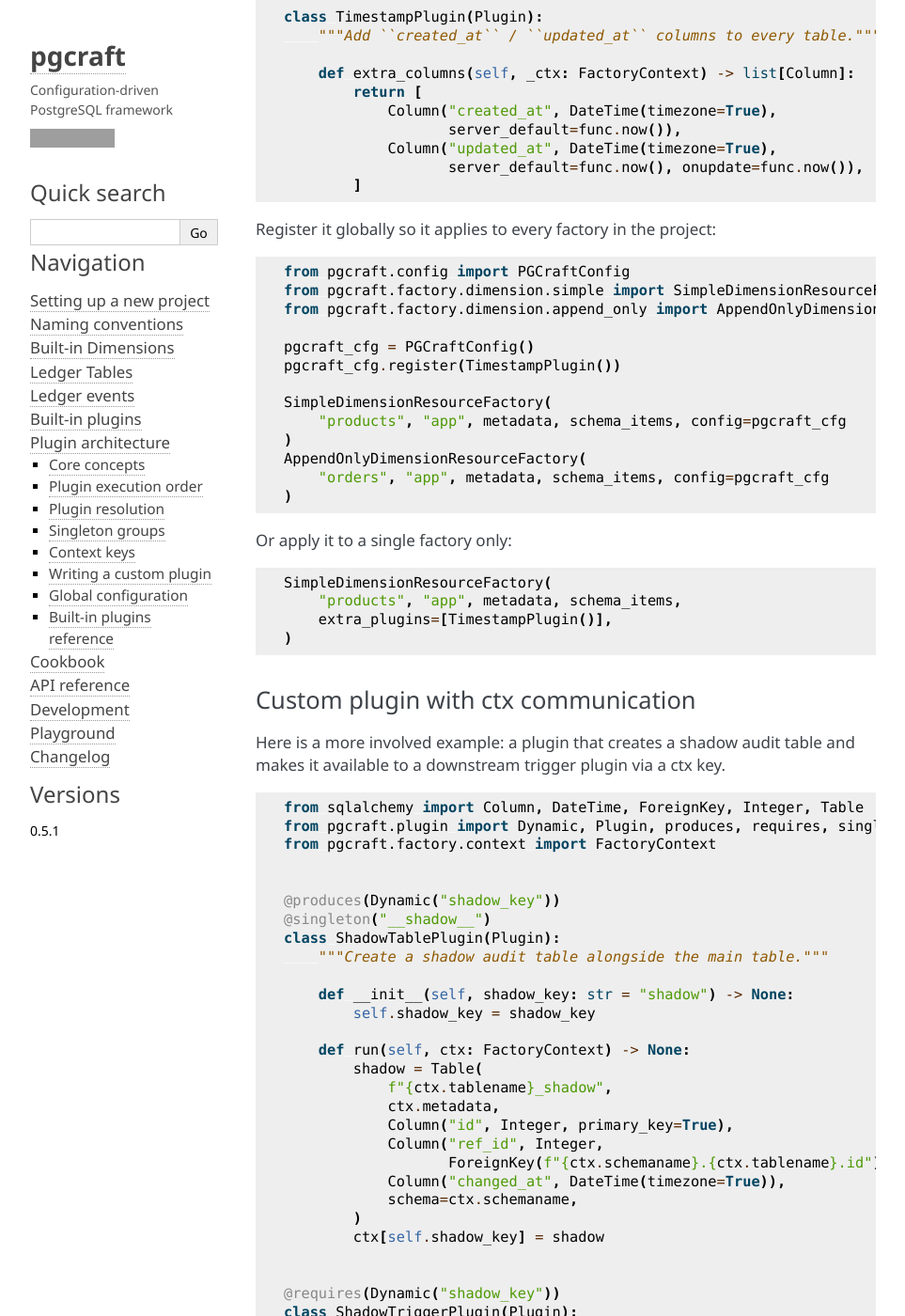
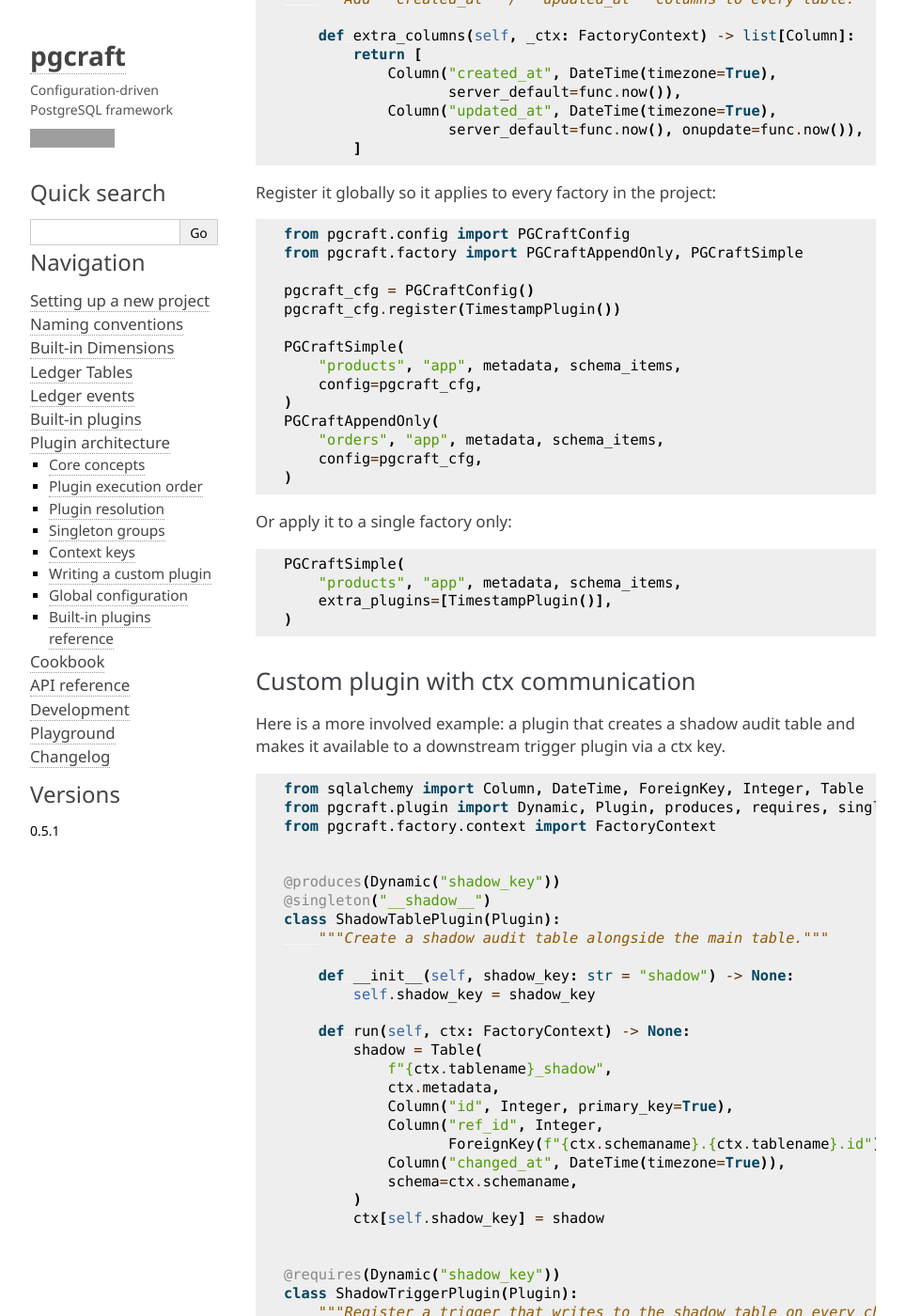
Before and after one commit to roddarjohn/cave, a Sphinx documentation site: the page built from docs/plugins.rst, in a window 1280 px wide and 1400 px high, scrolled down 6861 px. Shown: the whole window at 94% size, without its empty margins (148-1111 px from the left). Built offline with Sphinx 7.4.7, drawn with Linux system fonts in a browser that asks for light colours; some of the changed text lies outside the part shown; grey boxes are pictures that could not be loaded.

Commit message:
Plugin rework

```diff
--- a/docs/plugins.rst
+++ b/docs/plugins.rst
@@ -59,13 +59,12 @@
 
 .. code-block:: python
 
-   class SimpleDimensionResourceFactory(ResourceFactory):
-       DEFAULT_PLUGINS = [
-           SerialPKPlugin(),
+   class PGCraftSimple(ResourceFactory):
+       DEFAULT_PLUGINS = []
+
+       _INTERNAL_PLUGINS = [
            SimpleTablePlugin(),
-           StatisticsViewPlugin(),
-           APIPlugin(),
-           SimpleTriggerPlugin(),
+           TableCheckPlugin(),
        ]
 
 
@@ -202,9 +201,9 @@
    pgcraft_cfg = PGCraftConfig()
    pgcraft_cfg.register(AuditPlugin())         # prepended to every factory
 
-   SimpleDimensionResourceFactory(
+   PGCraftSimple(
        "users", "app", metadata, schema_items,
-       config=pgcraft_cfg,                        # global plugins first
+       config=pgcraft_cfg,                   # global plugins first
        extra_plugins=[TenantPlugin()],       # appended after defaults
    )
 
@@ -212,15 +211,14 @@
 
 .. code-block:: python
 
-   SimpleDimensionResourceFactory(
+   events = PGCraftSimple(
        "events", "app", metadata, schema_items,
        plugins=[                             # replaces DEFAULT_PLUGINS
-           SerialPKPlugin(column_name="event_id"),
-           SimpleTablePlugin(),
-           APIPlugin(schema="reporting"),
-           SimpleTriggerPlugin(),
+           UUIDV4PKPlugin(),
        ],
    )
+
+   APIView(source=events, schema="reporting")
 
 
 Singleton groups
@@ -368,24 +366,25 @@
 .. code-block:: python
 
    from pgcraft.config import PGCraftConfig
-   from pgcraft.factory.dimension.simple import SimpleDimensionResourceFactory
-   from pgcraft.factory.dimension.append_only import AppendOnlyDimensionResourceFactory
+   from pgcraft.factory import PGCraftAppendOnly, PGCraftSimple
 
    pgcraft_cfg = PGCraftConfig()
    pgcraft_cfg.register(TimestampPlugin())
 
-   SimpleDimensionResourceFactory(
-       "products", "app", metadata, schema_items, config=pgcraft_cfg
+   PGCraftSimple(
+       "products", "app", metadata, schema_items,
+       config=pgcraft_cfg,
    )
-   AppendOnlyDimensionResourceFactory(
-       "orders", "app", metadata, schema_items, config=pgcraft_cfg
+   PGCraftAppendOnly(
+       "orders", "app", metadata, schema_items,
+       config=pgcraft_cfg,
    )
 
 Or apply it to a single factory only:
 
 .. code-block:: python
 
-   SimpleDimensionResourceFactory(
+   PGCraftSimple(
        "products", "app", metadata, schema_items,
        extra_plugins=[TimestampPlugin()],
    )
@@ -438,7 +437,7 @@
 
    # Use them together — order in the list doesn't matter because the
    # dependency declarations ensure ShadowTablePlugin runs first.
-   SimpleDimensionResourceFactory(
+   PGCraftSimple(
        "products", "app", metadata, schema_items,
        extra_plugins=[ShadowTriggerPlugin(), ShadowTablePlugin()],
    )
@@ -475,10 +474,11 @@
 
    # models.py
    from myapp.pgcraft_setup import pgcraft_cfg
-   from pgcraft.factory.dimension.simple import SimpleDimensionResourceFactory
+   from pgcraft.factory import PGCraftSimple
 
-   SimpleDimensionResourceFactory(
-       "users", "app", metadata, schema_items, config=pgcraft_cfg
+   PGCraftSimple(
+       "users", "app", metadata, schema_items,
+       config=pgcraft_cfg,
    )
 
 
```
Also changed, not shown: docs/cookbook.rst (+5 -4 lines), docs/playground.rst (+9 -4 lines).
